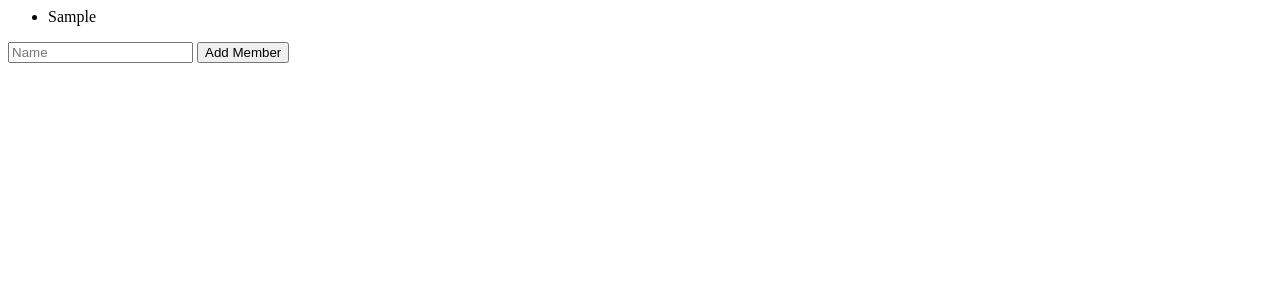
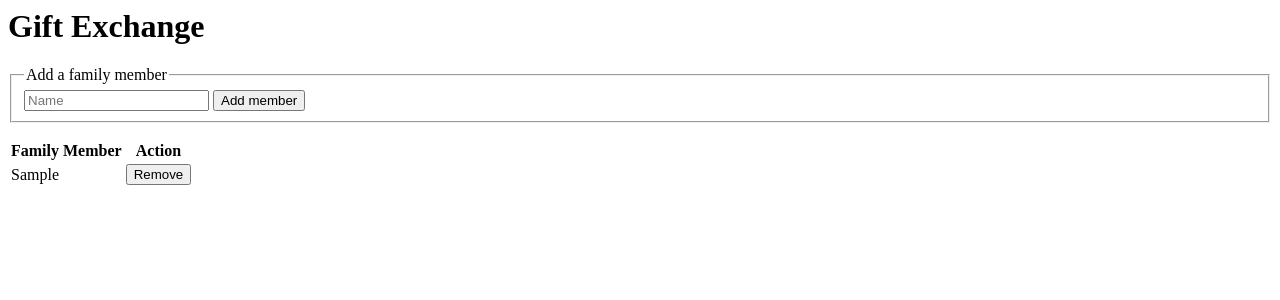
Before and after one commit to romaindso/gift-exchange, a Node project: template src/views/app.hbs in a window 1280 px wide. Shown: the top 300 px of the page. Run offline with Node 20 templates, Linux system fonts and the light colour scheme; the template is opened without the code that fills it: most values are stand-ins (such as "Sample title", 1, 10 or a date in 2020).

Commit message:
add purecss for styling the app

```diff
--- a/src/views/App.js
+++ b/src/views/App.js
@@ -22,12 +22,12 @@
       });
     });
 
-    const memberlist = document.querySelectorAll("#member-list li");
+    const memberlist = document.querySelectorAll("#member-list tr");
     memberlist.forEach(member => {
       member.addEventListener("click", evt => {
         this.store.dispatch({
           type: REMOVE_FAMILY_MEMBER,
-          familyMember: evt.target.id
+          familyMember: evt.target.className
         });
       });
     });
--- a/src/views/app.hbs
+++ b/src/views/app.hbs
@@ -1,14 +1,41 @@
-<div class="member-list-section">
-  <ul id="member-list">
-    {{#each familyMembers}}
-    <li id={{this}}>{{this}}</li>
-    {{/each}}
-  </ul>
+<div class="pure-g">
+  <div class="pure-u-1-3">
+  </div>
+
+  <div class="pure-u-1-3">
+    <h1>Gift Exchange</h1>
+    <div class="member-registration-section">
+      <form class="pure-form" id="member-registration-form">
+        <fieldset>
+          <legend>Add a family member</legend>
+          <input type="text" id="name" placeholder="Name" required />
+          <button type="submit" class="pure-button pure-button-primary">Add member</button>
+        </fieldset>
+      </form>
+    </div>
+
+    {{#if familyMembers}}
+    <table class="pure-table pure-table-bordered member-list-section">
+      <thead>
+        <tr>
+          <th>Family Member</th>
+          <th>Action</th>
+        </tr>
+      </thead>
+      <tbody id="member-list">
+        {{#each familyMembers}}
+        <tr id={{this}}>
+          <td class={{this}}>{{this}}</td>
+          <td class={{this}}>
+            <button class="button-small pure-button">Remove</button>
+          </td>
+        </tr>
+        {{/each}}
+      </tbody>
+    </table>
+    {{/if}}
+  </div>
+
+  <div class="pure-u-1-3">
+  </div>
 </div>
-
-<div class="member-registration-section">
-  <form id="member-registration-form">
-    <input type="text" id="name" placeholder="Name" required />
-    <input type="submit" value="Add Member">
-  </form>
-</div>
```
Also changed, not shown: src/views/app.scss (+24 -1 lines), 1 other file.
